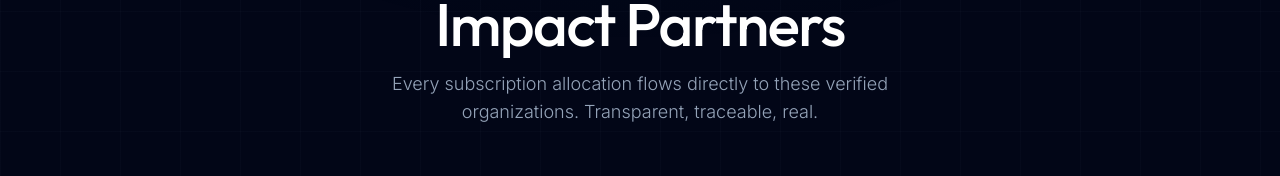
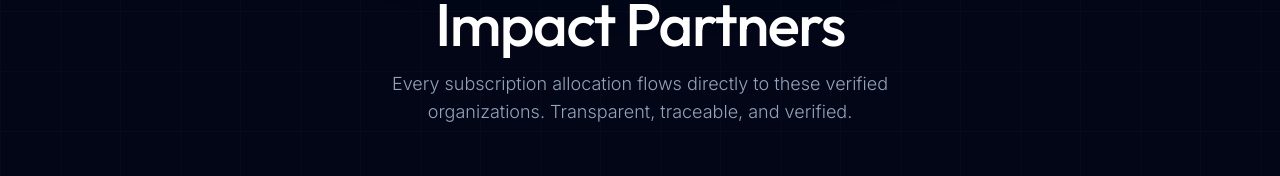
Before and after one commit to ayushshukla1807/digital-heroes, a Next.js app: page /charities in a window 1280 px wide. Shown: the part 229-405 px from the top of the page. Built offline with nearby package versions, Linux system fonts and the light colour scheme.

Commit message:
copy: update charities hero subtitle text

```diff
--- a/src/app/charities/page.tsx
+++ b/src/app/charities/page.tsx
@@ -34,7 +34,7 @@ export default function CharitiesPage() {
           </div>
           <h1 className="text-5xl md:text-6xl font-display font-medium text-white tracking-tight mb-4">Impact Partners</h1>
           <p className="text-lg text-[var(--color-text-secondary)] font-light max-w-xl mx-auto">
-            Every subscription allocation flows directly to these verified organizations. Transparent, traceable, real.
+            Every subscription allocation flows directly to these verified organizations. Transparent, traceable, and verified.
           </p>
         </motion.div>
 
```
